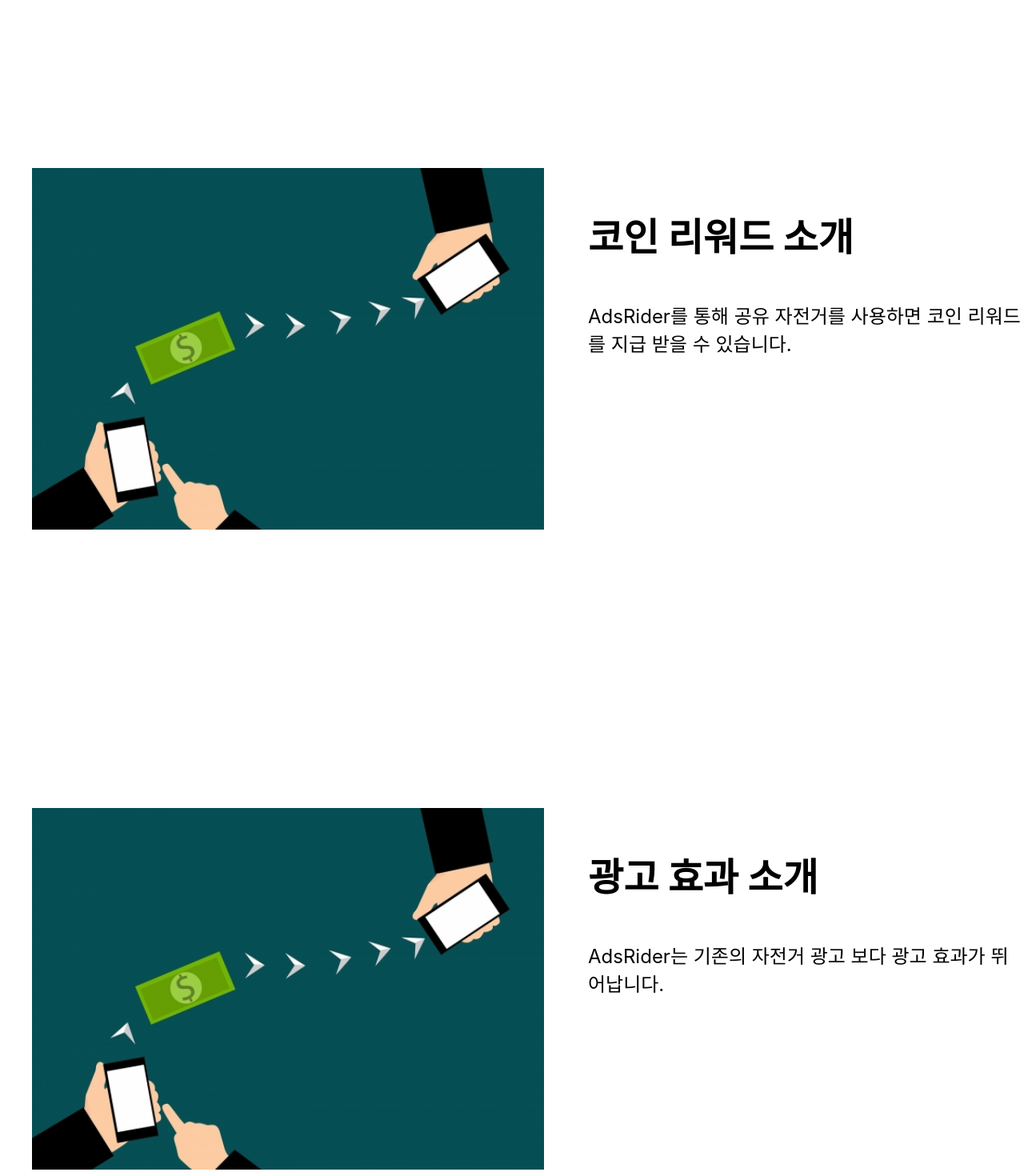
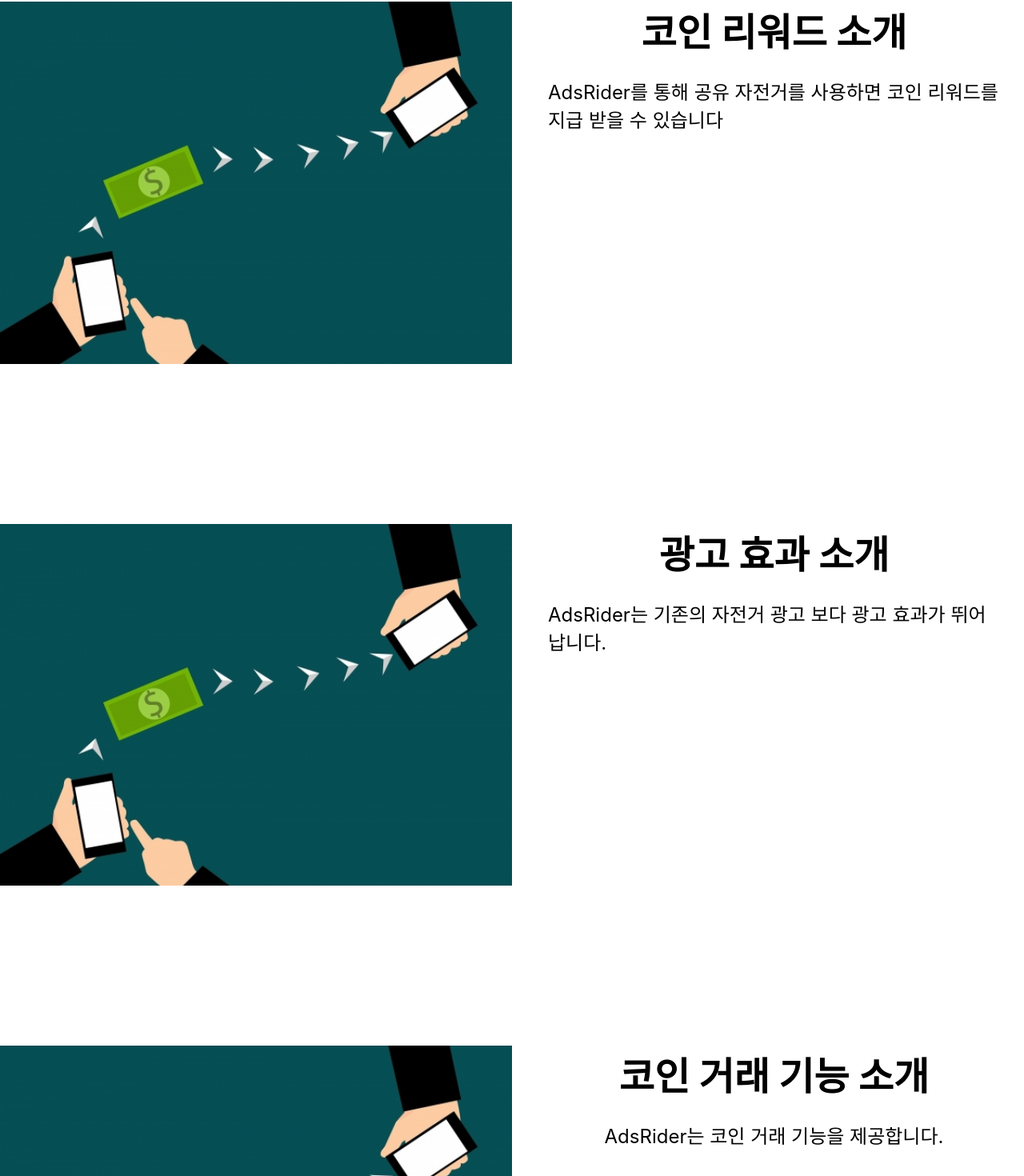
Before and after one commit to oni-nick/korthodox, a React (Create React App) app: page / in a window 1280 px wide. Shown: the part 751-2221 px from the top of the page at 80% size. Built offline with nearby package versions, Linux system fonts and the light colour scheme.

Commit message:
메인 레이아웃 수정

```diff
--- a/public/index.html
+++ b/public/index.html
@@ -7,7 +7,7 @@
     <meta name="theme-color" content="#000000" />
     <meta
       name="description"
-      content="Web site created using create-react-app"
+      content="Ads-Rider Web site"
     />
     <link rel="apple-touch-icon" href="%PUBLIC_URL%/logo192.png" />
     <!--
@@ -24,7 +24,7 @@
       work correctly both with client-side routing and a non-root public URL.
       Learn how to configure a non-root public URL by running `npm run build`.
     -->
-    <title>React App</title>
+    <title>AdsRider</title>
   </head>
   <body>
     <noscript>You need to enable JavaScript to run this app.</noscript>
--- a/src/Footer.tsx
+++ b/src/Footer.tsx
@@ -1,10 +1,10 @@
 import styled from "styled-components";
 
 const StyledFooter = styled.div`
-    justify-content: space-between;
     background-color: black;
     color: white;
-    padding : 3px 400px;
+    padding-left: 100px;
+    padding-top: 100px;
     height: 200px;
 `;
 
--- a/src/Header.tsx
+++ b/src/Header.tsx
@@ -25,7 +25,7 @@ const StyledHeaderMenu = styled.ul`
     align-items: center;
     & > li {
         text-align: center;
-        width: 100px;
+        width: 120px;
         margin-right: 20px;
         flex: 1;
         font-size : 20px;
--- a/src/Section.tsx
+++ b/src/Section.tsx
@@ -2,14 +2,22 @@ import styled from "styled-components";
 import img01 from './src_assets/01.jpg'
 import img02 from './src_assets/02.jpg'
 
+type DescriptionType = {
+  image: string;
+  title: string;
+  description: string;
+};
+
 const StyledH3 = styled.h3 `
   color: black;
   font-size: 48px;
+  margin: 0px;
 `;
 
 const StyledPtag = styled.p `
   color: black;
   font-size: 24px;
+  white-space: pre-line;
 `;
 
 const StyledSection = styled.section`
@@ -17,26 +25,76 @@ const StyledSection = styled.section`
   grid-template-columns: 1fr 1fr;
   grid-gap: 15px;
   width: 100%;
-  height: 800px;
+  margin-bottom: 200px;
+  /* height: 800px; */
   & > div {
-    margin-top: 60px;
-    margin-left: 40px;
+    display: flex;
+    flex-direction: column;
+    align-items: center;
   }
 
   @media screen and (max-width: 900px) {
     grid-template-columns: 1fr;
+    margin-bottom: 0px;
   }
 `;
 
+const StyledDescDiv = styled.div`
+  margin: 0px 30px 100px 30px;
+`;
+
+const descriptions: DescriptionType[] = [
+  {
+    image: img01,
+    title: '서비스 소개',
+    description: '\n\
+      AdsRider는 공유 자전거 광고 플랫폼입니다.\n\
+      AdsRider는 공유 자전거 광고 플랫폼입니다.\n\
+      AdsRider는 공유 자전거 광고 플랫폼입니다.\n\
+      AdsRider는 공유 자전거 광고 플랫폼입니다.\n\
+      AdsRider는 공유 자전거 광고 플랫폼입니다.\n\
+    ',
+  },
+  {
+    image: img01,
+    title: '코인 리워드 소개',
+    description: 'AdsRider를 통해 공유 자전거를 사용하면 코인 리워드를 지급 받을 수 있습니다',
+  },
+  {
+    image: img01,
+    title: '광고 효과 소개',
+    description: 'AdsRider는 기존의 자전거 광고 보다 광고 효과가 뛰어납니다.',
+  },
+  {
+    image: img01,
+    title: '코인 거래 기능 소개',
+    description: 'AdsRider는 코인 거래 기능을 제공합니다.',
+  },
+];
 
 function Section(){
     return (
     <>
-        <StyledSection>
+      {
+        descriptions.map(d => (
+          <StyledSection>
+          <div>
+            <img src={d.image} width={640} alt="desc"/>
+          </div>
+          <StyledDescDiv>
+            <StyledH3>{d.title}</StyledH3>
+            <StyledPtag>
+              {d.description}
+            </StyledPtag>
+          </StyledDescDiv>
+        </StyledSection>
+        ))
+      }
+        {/* <StyledSection>
           <div>
             <img src={img01} width={640} alt="desc"/>
           </div>
-          <div>
+          <StyledDescDiv>
             <StyledH3>서비스 소개</StyledH3>
             <StyledPtag>
               AdsRider는 공유 자전거 광고 플랫폼입니다.
@@ -45,7 +103,17 @@ function Section(){
               AdsRider는 공유 자전거 광고 플랫폼입니다.
               AdsRider는 공유 자전거 광고 플랫폼입니다.
             </StyledPtag>
+          </StyledDescDiv>
+        </StyledSection>
+
+        <StyledSection>
+          <div>
+            <img src={img01} width={640} alt="desc"/>
           </div>
+          <StyledDescDiv>
+            <StyledH3>코인 리워드 소개</StyledH3>
+            <StyledPtag>AdsRider를 통해 공유 자전거를 사용하면 코인 리워드를 지급 받을 수 있습니다.</StyledPtag>
+          </StyledDescDiv>
         </StyledSection>
 
 
@@ -53,32 +121,21 @@ function Section(){
           <div>
             <img src={img01} width={640} alt="desc"/>
           </div>
-          <div>
-            <StyledH3>코인 리워드 소개</StyledH3>
-            <StyledPtag>AdsRider를 통해 공유 자전거를 사용하면 코인 리워드를 지급 받을 수 있습니다.</StyledPtag>
-          </div>
-        </StyledSection>
-
-
-        <StyledSection>
-          <div>
-            <img src={img01} width={640} alt="desc"/>
-          </div>
-          <div>
+          <StyledDescDiv>
             <StyledH3>광고 효과 소개</StyledH3>
             <StyledPtag>AdsRider는 기존의 자전거 광고 보다 광고 효과가 뛰어납니다.</StyledPtag>
-          </div>
+          </StyledDescDiv>
         </StyledSection>
 
         <StyledSection>
           <div>
             <img src={img01} width={640} alt="desc"/>
           </div>
-          <div>
+          <StyledDescDiv>
             <StyledH3>코인 거래 기능 소개</StyledH3>
             <StyledPtag>AdsRider는 코인 거래 기능을 제공합니다.</StyledPtag>
-          </div>
-        </StyledSection>
+          </StyledDescDiv>
+        </StyledSection> */}
       </>
     );
 }
```
